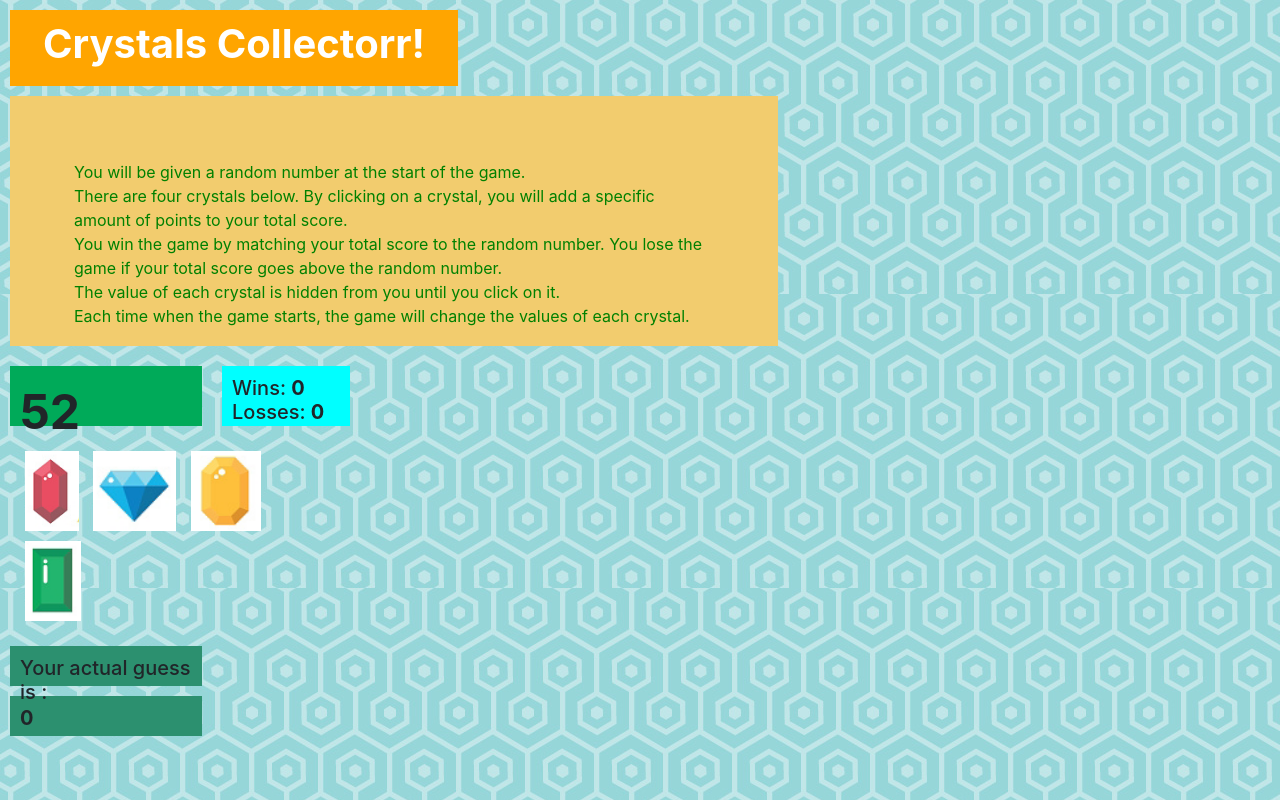
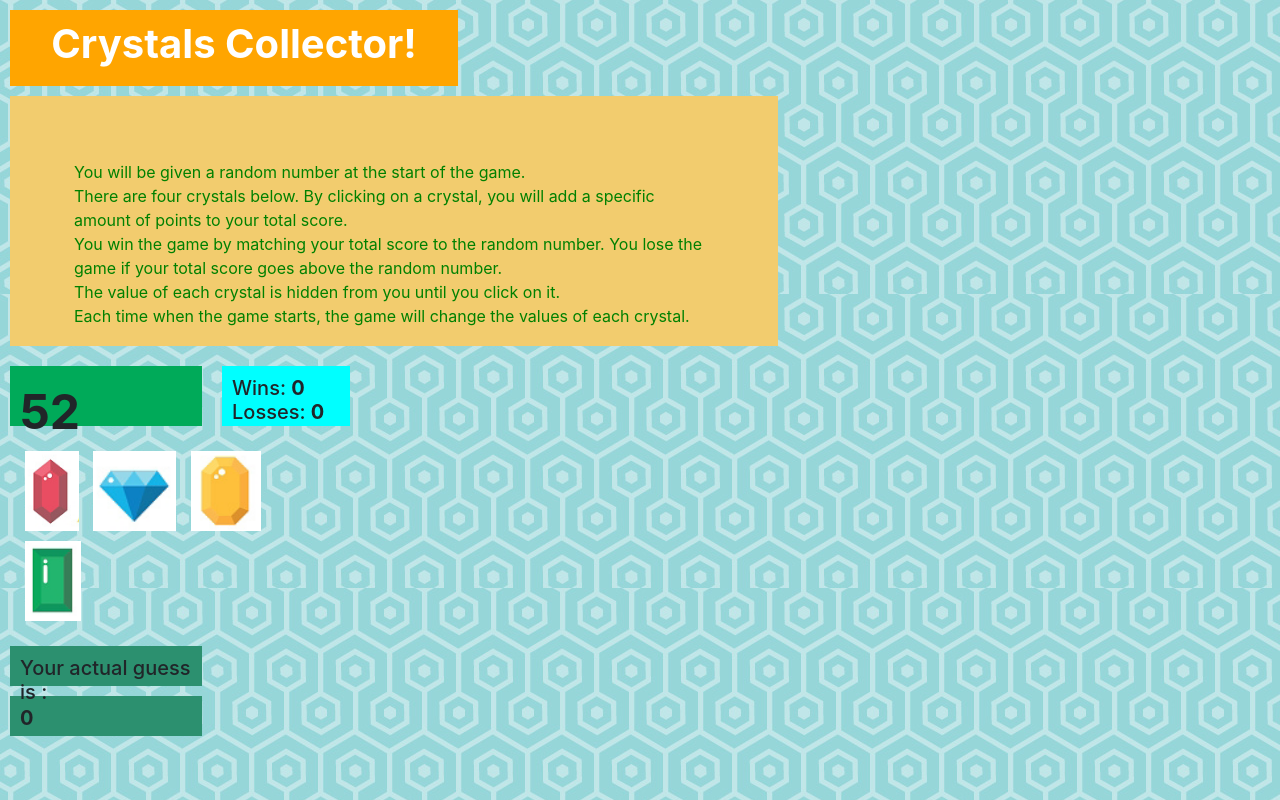
Before and after one commit to iquevedom/unit-4-game, a plain HTML site: page index.html in a window 1280 px wide. Drawn offline with nearby package versions, Linux system fonts and the light colour scheme.

Commit message:
A little title change

```diff
--- a/index.html
+++ b/index.html
@@ -23,7 +23,7 @@
 
 <body>
     <div class="header">
-        <h1>Crystals Collectorr!</h1>
+        <h1>Crystals Collector!</h1>
     </div>
     <div class="instructions">
 
```
